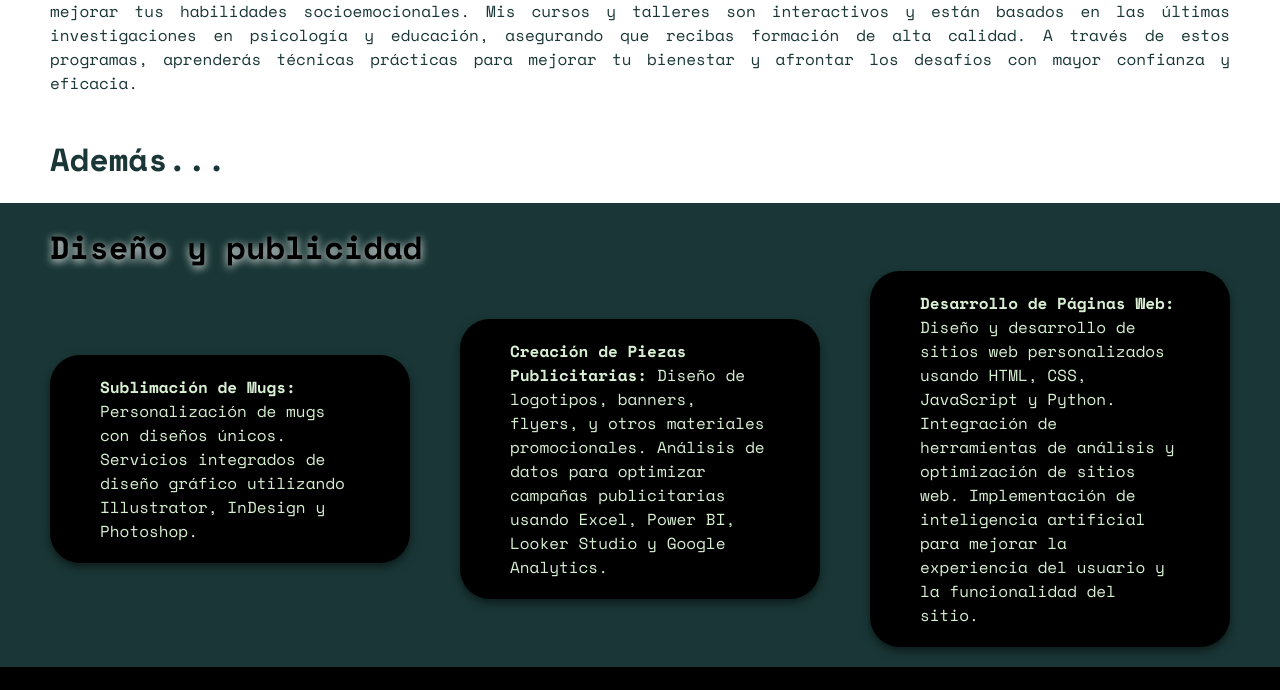
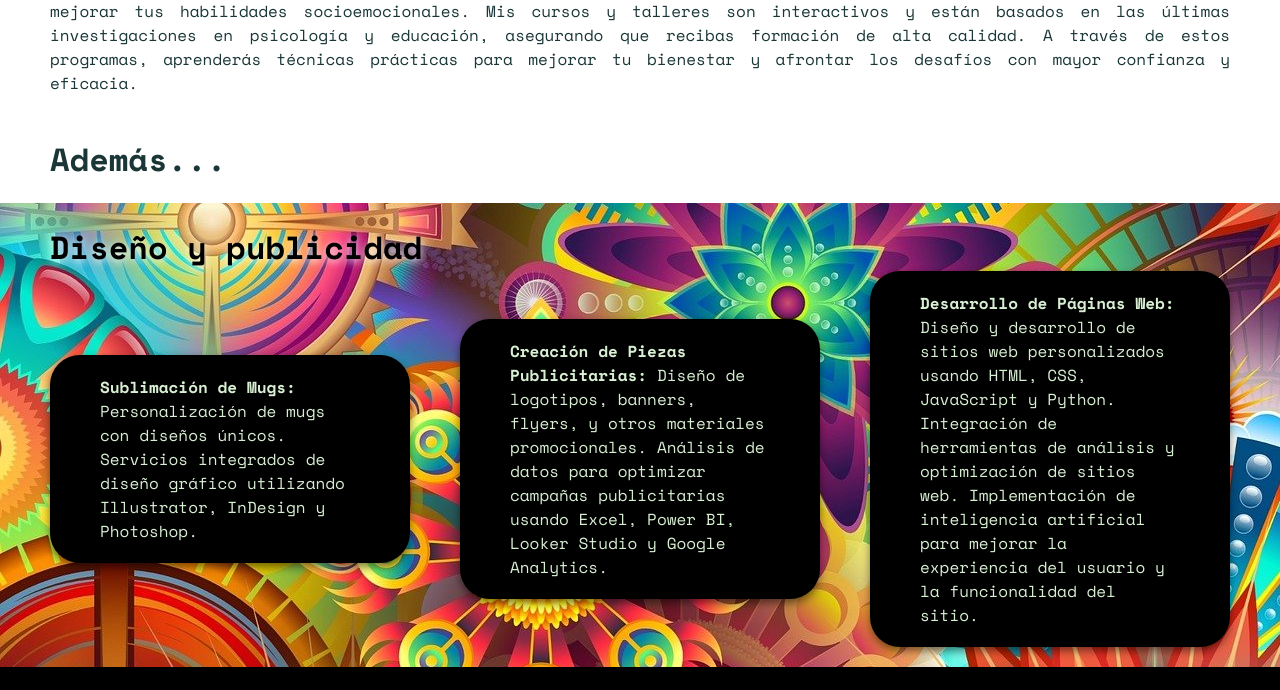
Before and after one commit to xhernanhenaox/pruebaweb.github.io, a plain HTML site: page servicios.html in a window 1280 px wide. Shown: the part 852-1542 px from the top of the page. Drawn offline with nearby package versions, Linux system fonts and the light colour scheme.

Commit message:
cambio fondos

```diff
--- a/styles/style.css
+++ b/styles/style.css
@@ -63,7 +63,7 @@ body {
 }
 
 .presentacion {
-    background-image: url("/assets/perfilprueba.png");
+    background-image: url("../assets/perfilprueba.png");
     background-size: cover;
     width: auto;
      display: flex;
@@ -257,9 +257,9 @@ body {
 .presentacion_disenoypublicidad {
     padding: 20px 50px;
     gap: 20px;
-    background-color: var(--color-primario);
+    background-color: var(--color-secundario);
     color: var(--color-secundario);
-    background-image: url("/hernanhenaoweb/assets/fondoservicios.jpg");
+    background-image: url("../assets/fondoservicios.jpg");
     }
 
 .diseño {
```
